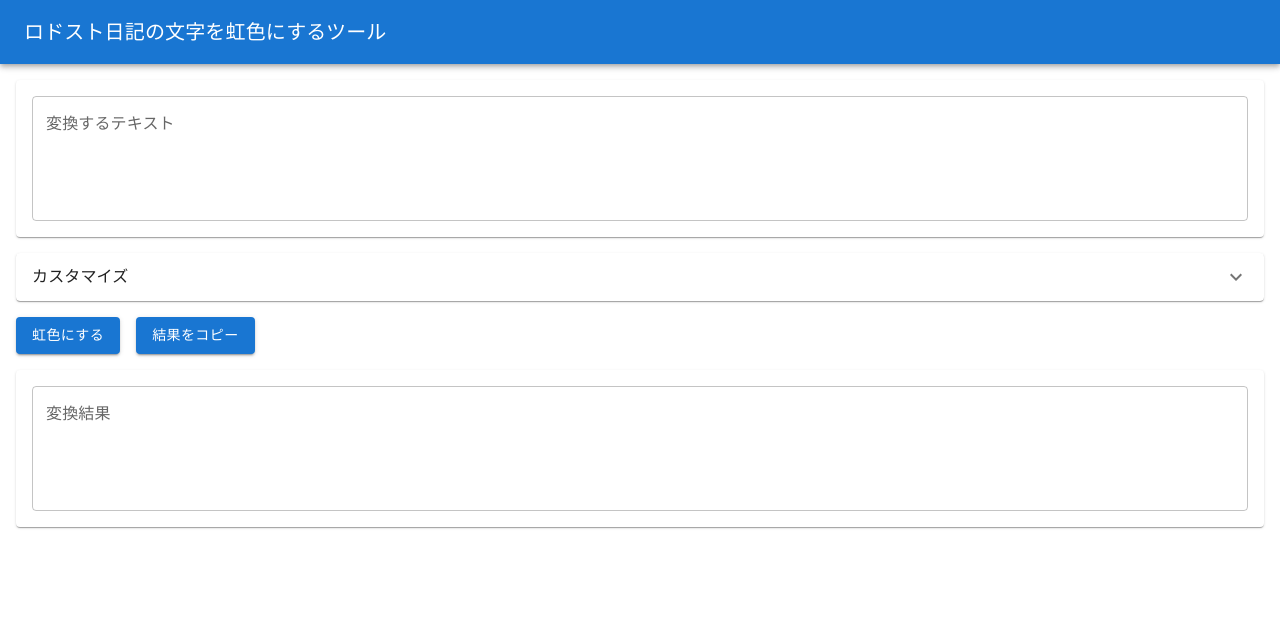
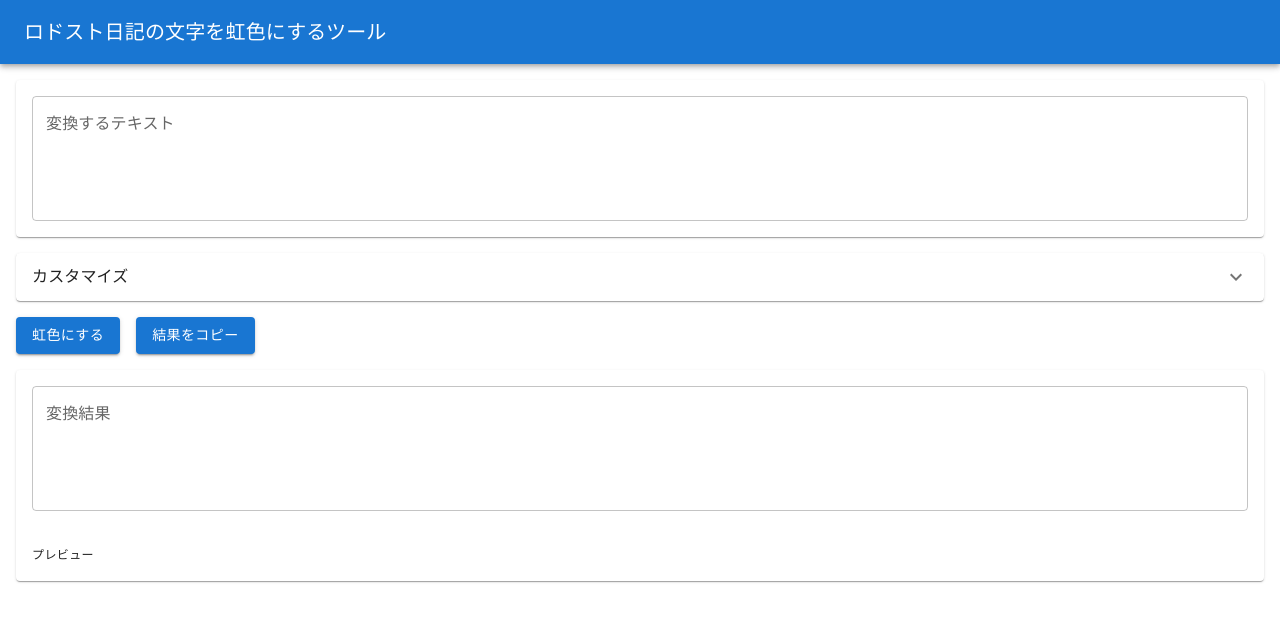
Before and after one commit to ValetCona/ff14-rainbow, a React (Create React App) app: page / in a window 1280 px wide. Shown: the top 622 px of the page. Built offline with nearby package versions, Linux system fonts and the light colour scheme.

Commit message:
#3 プレビュー表示

```diff
--- a/src/App.tsx
+++ b/src/App.tsx
@@ -44,6 +44,7 @@ function App() {
   const [isCheckedColor, setIsCheckedColor] = useState(false);
   const [preText, setPreText] = useState("");
   const [resultText, setResultText] = useState("");
+  const [resultPreview, setResultPreview] = useState("");
   const [open, setOpen] = useState(false);
 
   const onDrop = (dropResult: DropResult) => {
@@ -72,13 +73,16 @@ function App() {
 
   const onClickButton = () => {
     var result = "";
+    var preview = "";
     var color = isCheckedColor ? items.map((value) => { return value.text }) : defaultColors;
 
     preText.split('').forEach((char, index) => {
       result += `[color=${color[index % color.length]}]${char}[/color]`;
+      preview += `<span style="color:${color[index % color.length]}">${char}</span>`;
     });
 
     setResultText(result);
+    setResultPreview(preview);
   }
 
   const handleClick = () => {
@@ -181,6 +185,14 @@ function App() {
             }}
           />
         </Box>
+        <Box sx={{ padding: 2 }}>
+          <Typography variant="caption">
+            プレビュー
+          </Typography>
+          <Typography>
+            <span dangerouslySetInnerHTML={{__html: resultPreview}}></span>
+          </Typography>
+        </Box>
       </Card>
     </div>
   );
```
